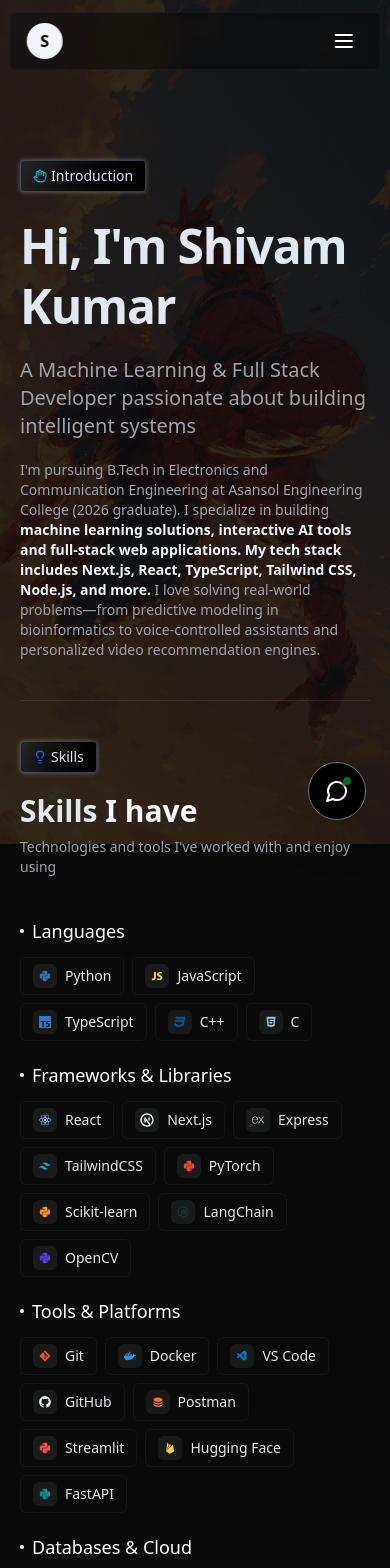
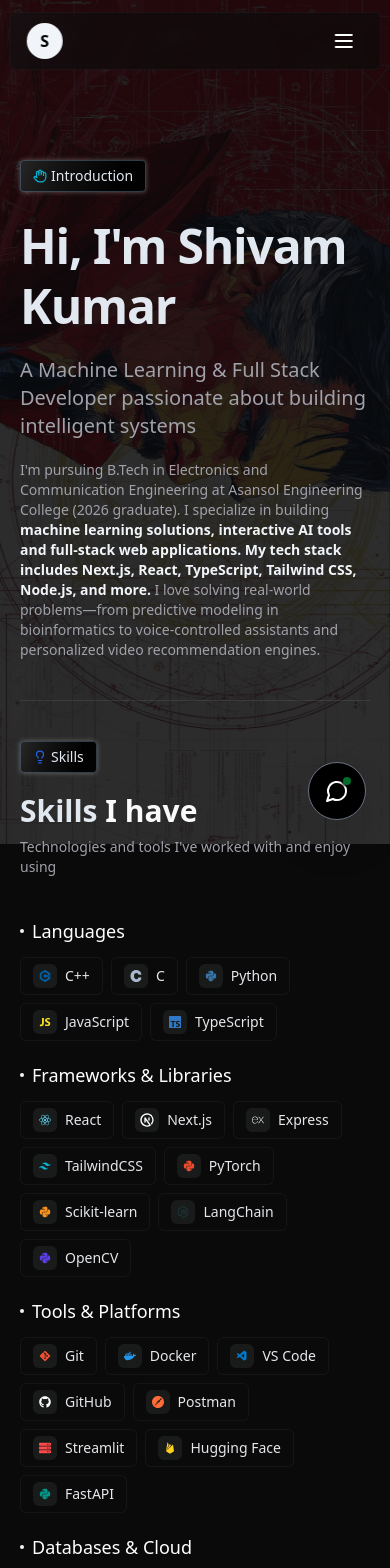
Before and after one commit to ShivamKum4r/portfolio, a Next.js app: page / in a window 390 px wide. Shown: the top 1568 px of the page. Built offline with nearby package versions, Linux system fonts and the light colour scheme.

Commit message:
Responsive transition

```diff
--- a/components/random-background.tsx
+++ b/components/random-background.tsx
@@ -19,34 +19,98 @@
 ];
 
 export function RandomBackground() {
-  const [backgroundImage, setBackgroundImage] = useState("");
+  const [currentImageIndex, setCurrentImageIndex] = useState(0);
+  const [nextImageIndex, setNextImageIndex] = useState(1);
+  const [isTransitioning, setIsTransitioning] = useState(false);
+  const [isMobile, setIsMobile] = useState(false);
+  const [isLoaded, setIsLoaded] = useState(false);
 
   useEffect(() => {
-    // Set initial random background
-    const getRandomImage = () => {
-      return backgroundImages[Math.floor(Math.random() * backgroundImages.length)];
+    // Check if device is mobile
+    const checkMobile = () => {
+      if (typeof window !== 'undefined') {
+        setIsMobile(window.innerWidth <= 768);
+      }
     };
 
-    setBackgroundImage(getRandomImage());
+    // Set initial values
+    checkMobile();
 
-    // Change background every 7 seconds
+    // Preload images for smooth transitions
+    backgroundImages.forEach((src) => {
+      const img = new Image();
+      img.src = src;
+    });
+
+    setIsLoaded(true);
+
+    // Add resize listener for responsive behavior
+    window.addEventListener('resize', checkMobile);
+
+    // Change background every 7 seconds with smooth transition
     const interval = setInterval(() => {
-      setBackgroundImage(getRandomImage());
+      setIsTransitioning(true);
+
+      setTimeout(() => {
+        setCurrentImageIndex(nextImageIndex);
+        setNextImageIndex((nextImageIndex + 1) % backgroundImages.length);
+        setIsTransitioning(false);
+      }, 500); // Half of transition duration
     }, 7000);
 
-    return () => clearInterval(interval);
-  }, []);
+    return () => {
+      clearInterval(interval);
+      window.removeEventListener('resize', checkMobile);
+    };
+  }, [nextImageIndex]);
+
+  if (!isLoaded) return null;
+
+  const baseStyles = {
+    backgroundSize: "cover",
+    backgroundPosition: "center",
+    backgroundRepeat: "no-repeat",
+    backgroundAttachment: isMobile ? "scroll" : "fixed",
+  };
+
+  const mobileOptimizations = isMobile ? {
+    transform: "none",
+    willChange: "opacity" as const,
+  } : {
+    transform: "scale(1.02)",
+    willChange: "opacity, transform" as const,
+  };
 
   return (
-    <div
-      className="fixed inset-0 z-[-1] w-screen h-screen opacity-20 dark:opacity-15 transition-all duration-1000 ease-in-out"
-      style={{
-        backgroundImage: `url(${backgroundImage})`,
-        backgroundSize: "cover",
-        backgroundPosition: "center",
-        backgroundRepeat: "no-repeat",
-        backgroundAttachment: "fixed",
-      }}
-    />
+    <div className="fixed inset-0 z-[-1] w-full h-full overflow-hidden">
+      {/* Current background layer */}
+      <div
+        className={`absolute inset-0 opacity-20 dark:opacity-15 transition-opacity duration-1000 ease-in-out ${
+          isTransitioning ? 'opacity-0' : 'opacity-20 dark:opacity-15'
+        }`}
+        style={{
+          backgroundImage: `url(${backgroundImages[currentImageIndex]})`,
+          ...baseStyles,
+          ...mobileOptimizations,
+        }}
+      />
+
+      {/* Next background layer for smooth transition */}
+      <div
+        className={`absolute inset-0 transition-opacity duration-1000 ease-in-out ${
+          isTransitioning ? 'opacity-20 dark:opacity-15' : 'opacity-0'
+        }`}
+        style={{
+          backgroundImage: `url(${backgroundImages[nextImageIndex]})`,
+          ...baseStyles,
+          ...mobileOptimizations,
+        }}
+      />
+
+      {/* Mobile performance overlay */}
+      {isMobile && (
+        <div className="absolute inset-0 bg-gradient-to-br from-transparent via-black/5 to-transparent pointer-events-none" />
+      )}
+    </div>
   );
 }
--- a/components/sections/skills-section.tsx
+++ b/components/sections/skills-section.tsx
@@ -3,9 +3,12 @@
 import HeadingBadge from "@/components/heading-badge";
 import { IconBrandNextjs } from "@tabler/icons-react";
 import {
+  SiC,
+  SiCplusplus,
   SiExpress,
   SiMongodb,
   SiTypescript,
+  SiPostman
 } from "react-icons/si";
 import { IoLogoJavascript } from "react-icons/io";
 import {
@@ -17,6 +20,8 @@
   FaNodeJs,
   FaPython,
   FaReact,
+  FaCode,
+  FaServer
 } from "react-icons/fa";
 import {
   RiFirebaseFill,
@@ -42,11 +47,12 @@
   {
     name: "Languages",
     skills: [
+      { name: "C++", icon: <SiCplusplus color="#00599C" /> },
+      { name: "C", icon: <SiC color="#A8B9CC" /> },
       { name: "Python", icon: <FaPython color="#3776AB" /> },
       { name: "JavaScript", icon: <IoLogoJavascript color="#F7DF1E" /> },
       { name: "TypeScript", icon: <SiTypescript color="#3178C6" /> },
-      { name: "C++", icon: <FaCss3 color="#00599C" /> },
-      { name: "C", icon: <FaHtml5 color="#A8B9CC" /> },
+
     ],
   },
   {
@@ -69,8 +75,8 @@
       { name: "Docker", icon: <FaDocker color="#2496ED" /> },
       { name: "VS Code", icon: <VscVscode color="#007ACC" /> },
       { name: "GitHub", icon: <FaGithub color="#ffffff" /> },
-      { name: "Postman", icon: <RiDatabase2Fill color="#FF6C37" /> },
-      { name: "Streamlit", icon: <FaPython color="#FF4B4B" /> },
+      { name: "Postman", icon: <SiPostman color="#FF6C37" /> },
+      { name: "Streamlit", icon: <FaServer color="#FF4B4B" /> },
       { name: "Hugging Face", icon: <RiFirebaseFill color="#FFD21E" /> },
       { name: "FastAPI", icon: <FaPython color="#009688" /> },
     ],
```
